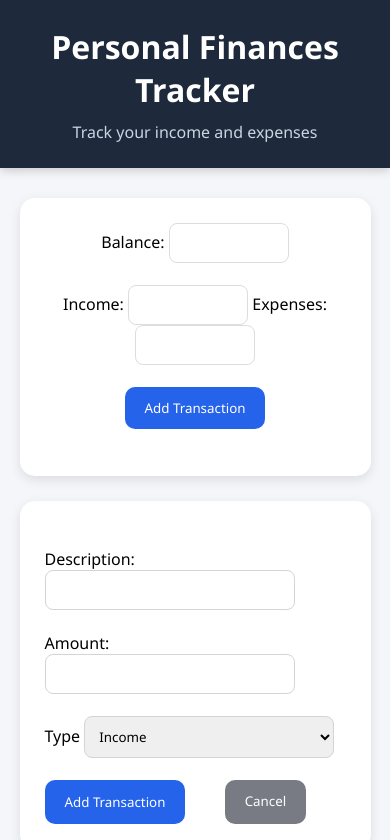
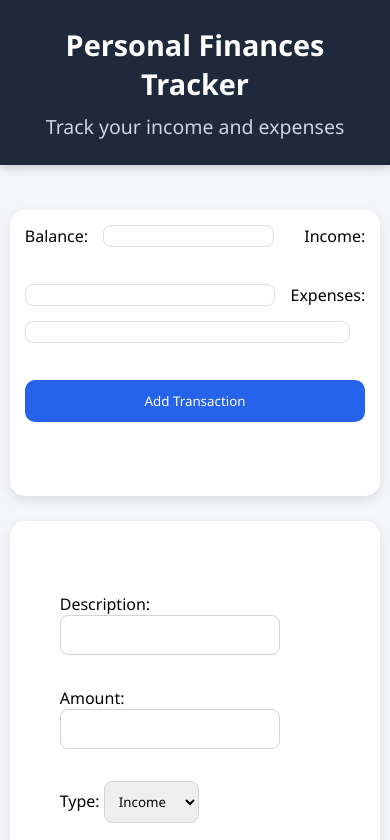
Before and after one commit to stephanetchatchum/learning-web-dev, a plain HTML site: page Personal-financial-tracker/index.html in a window 390 px wide. Both pictures are taken after a click on the button "Add Transaction". Shown: the top 840 px of the page. Drawn offline with Linux system fonts and the light colour scheme.

Commit message:
fixing the styles

```diff
--- a/Personal-financial-tracker/index.html
+++ b/Personal-financial-tracker/index.html
@@ -31,18 +31,19 @@
                     <input type="text" id="Description" name="Description"><br><br>
                     <label for="Amount">Amount: </label>
                     <input type="number" id="Amount" name="Amount"><br><br>
-                    <label for="Type">Type</label>
+                    <label for="Type">Type: </label>
                     <select id="type">
                         <option>Income</option>
                         <option>Expense</option>
                     </select><br><br>
                     <div class="transaction-buttons">
                         <button id="submit-transaction">Add Transaction</button>
-                        <button id="cancel">Cancel</button><br><br>
+                        <button id="cancel" type="button">Cancel</button>
                     </div>
                 </form>
             </section>
             <section id="transaction-history">
+                <div id="table-container">
                     <table>
                         <caption>Transaction History</caption>
                         <tr>
@@ -61,6 +62,7 @@
                             <td>Expense</td>
                         </tr>
                     </table>
+                </div>
             </section>
         </main>
     </div>
--- a/Personal-financial-tracker/script.js
+++ b/Personal-financial-tracker/script.js
@@ -3,13 +3,11 @@ const addTransButton = document.getElementById("add-transaction");
 const cancelTransaction = document.getElementById("cancel");
 
 addTransButton.addEventListener('click', () => {
-    addTransForm.style.display = 'flex';
-    cancelTransaction.style.display = 'flex';
+    addTransForm.style.display = 'block';
     console.log("Opened form")
 });
 
 cancelTransaction.addEventListener('click', () => {
     addTransForm.style.display = 'none';
-    cancelTransaction.style.display = 'none';
     console.log("Closed form")
 });
--- a/Personal-financial-tracker/style.css
+++ b/Personal-financial-tracker/style.css
@@ -7,6 +7,8 @@
 
 body{
     display: flex;
+    flex-wrap: wrap;
+    gap: 15px;
     background: #f4f6f9;
     min-height: 100vh;
     flex-direction: column;
@@ -23,11 +25,13 @@ body{
 
 .Header h1{
     margin-bottom: 10px;
+    font-size: clamp(1.8rem, 5vw, 3rem);
 }
 
 .Header h4{
     font-weight: normal;
     color: #cbd5e1;
+    font-size: clamp(1rem, 5vw, 3rem);
 }
 
 /*Main*/
@@ -46,11 +50,18 @@ section{
 }
 
 #balance-summary{
-    text-align: center;
+    text-align: unset;
+    display: flex;
+    flex-wrap: wrap;
+    gap: 15px;
+    flex-direction: row;
+    justify-content: space-between;
 }
 
 #balance-summary input{
-    width: 120px;
+    flex: 1 1 120px;
+    min-width: 150px;
+    height: 20px;
     padding: 10px;
     border: 0.5px solid #ddd;
     border-radius: 8px;
@@ -78,8 +89,14 @@ button{
 
 .transaction-buttons{
     display: flex;
+    flex-wrap: wrap;
+    gap: 10px;
     flex-direction: row;
     justify-content: space-between;
+}
+
+.transaction-buttons button{
+    flex-wrap: 1 1 200px;
 }
 
 #cancel{
@@ -114,14 +131,18 @@ button:active{
 
 #add-transaction-form{
     display: none;
+    flex-wrap: wrap;
+    gap: 15px;
+    padding: 50px;
 }
 
 #add-transaction-form input,#add-transaction-form select{
-    width: 250px;
+    flex: 1 1 120px;
     padding: 10px;
     border: 1px solid #d1d5db;
     border-radius: 8px;
     outline: none;
+    margin-bottom: 10px;
 }
 
 #add-transaction-form input:focus,#add-transaction-form select:focus{
@@ -131,6 +152,10 @@ button:active{
 table{
     width: 100%;
     border-collapse: collapse;
+}
+
+#table-container{
+    overflow-x: auto;
 }
 
 caption{
@@ -167,3 +192,33 @@ tr:hover{
     text-align: center;
     padding: 20px;
 }
+
+@media (max-width: 540px) {
+    .Main{
+        width: 95%;
+    }
+
+    section{
+        padding: 15px;
+    }
+
+    #babalance-summary{
+        flex-direction: column;
+    }
+
+    #balance-summary input{
+        width: 100%;
+    }
+
+    .transaction-buttons{
+        flex-direction: column;
+    }
+
+    button{
+        width: 100%;
+    }
+
+    #add-transaction-form input:focus,#add-transaction-form select:focus{
+        width: 100%;
+    }
+}
```
Lines whose indentation alone changed are shown as unchanged.
